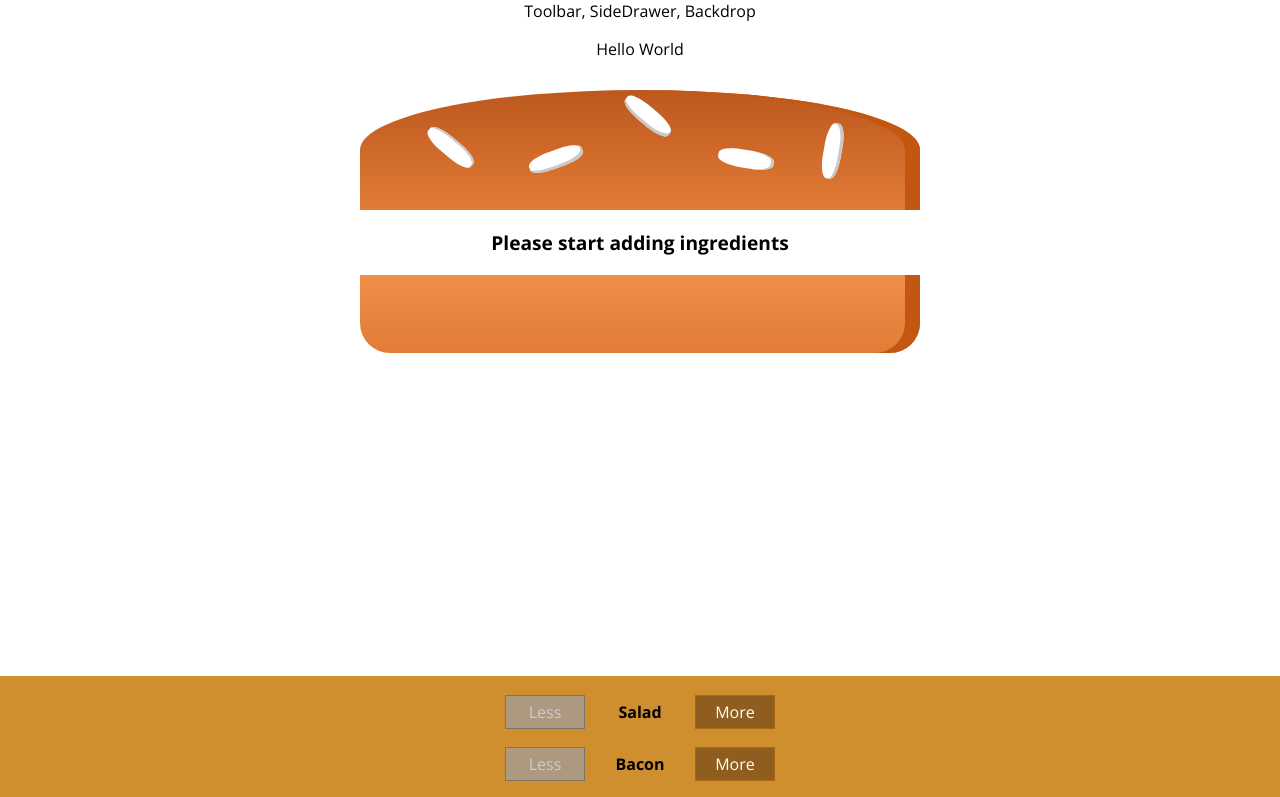
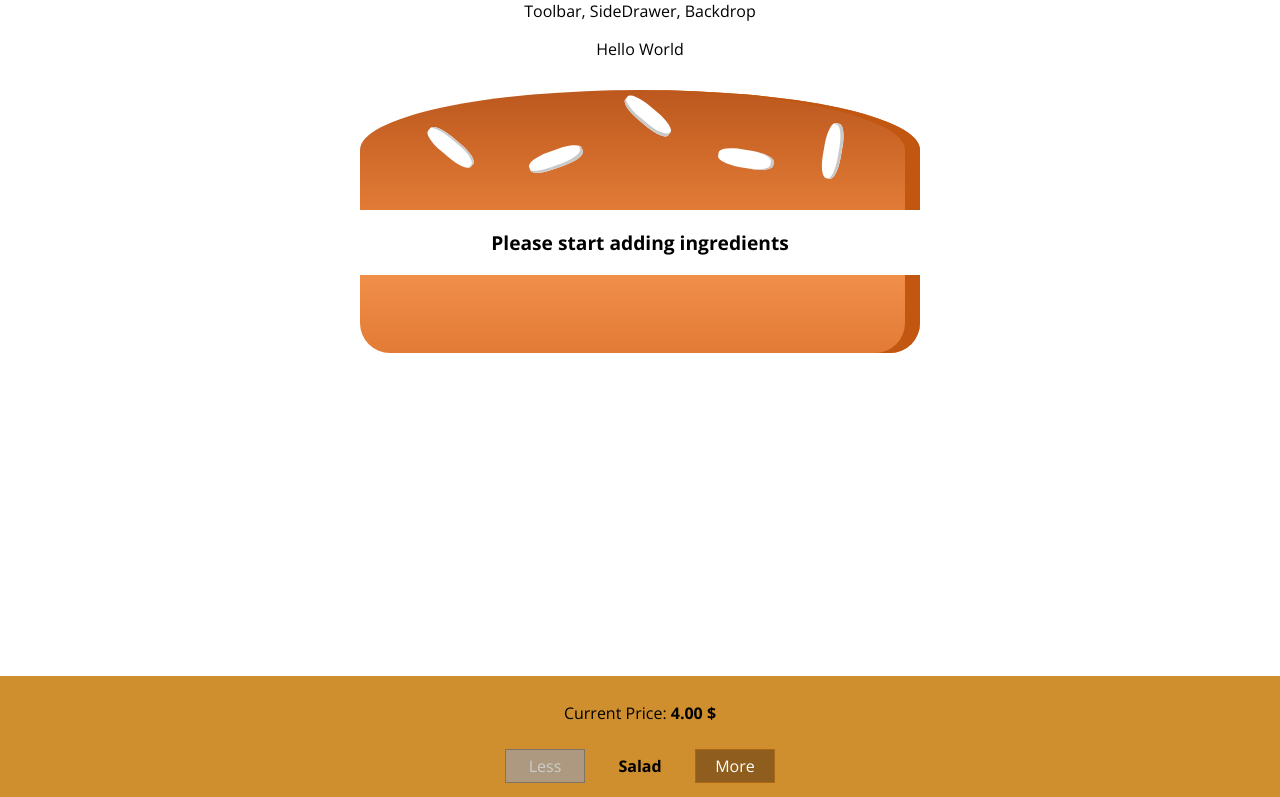
Before and after one commit to njrafi/Burger-Builder-FrontEnd, a React (Create React App) app: page / in a window 1280 px wide. Shown: the top 797 px of the page. Built offline with nearby package versions, Linux system fonts and the light colour scheme.

Commit message:
added Price

```diff
--- a/src/Components/Burger/BuildControls/BuildControls.js
+++ b/src/Components/Burger/BuildControls/BuildControls.js
@@ -23,6 +23,9 @@
 const BuildControls = (props) => {
 	return (
 		<div className={styles.BuildControls}>
+			<p>
+				Current Price: <strong>{props.price.toFixed(2)} $</strong>
+			</p>
 			{controls.map((ctrl, index) => {
 				return (
 					<BuildControl
--- a/src/Containers/BurgerBuilder/BurgerBuilder.js
+++ b/src/Containers/BurgerBuilder/BurgerBuilder.js
@@ -69,6 +69,7 @@
 					ingredientAdded={this.addIngredientHandler}
 					ingredientRemoved={this.removeIngredientHandler}
 					disabled={disabledInfo}
+					price={this.state.totalPrice}
 				/>
 			</Aux>
 		);
```
